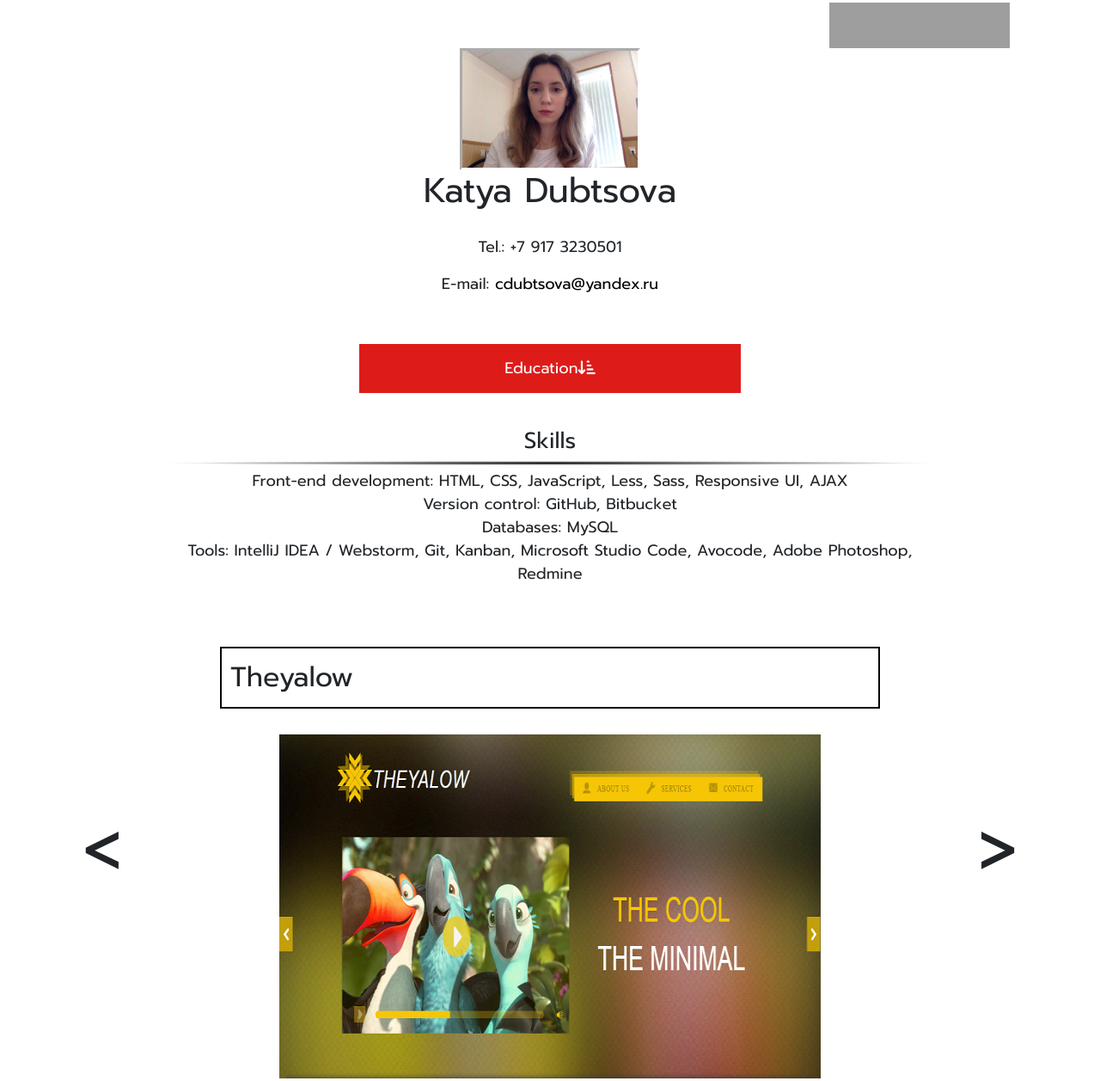
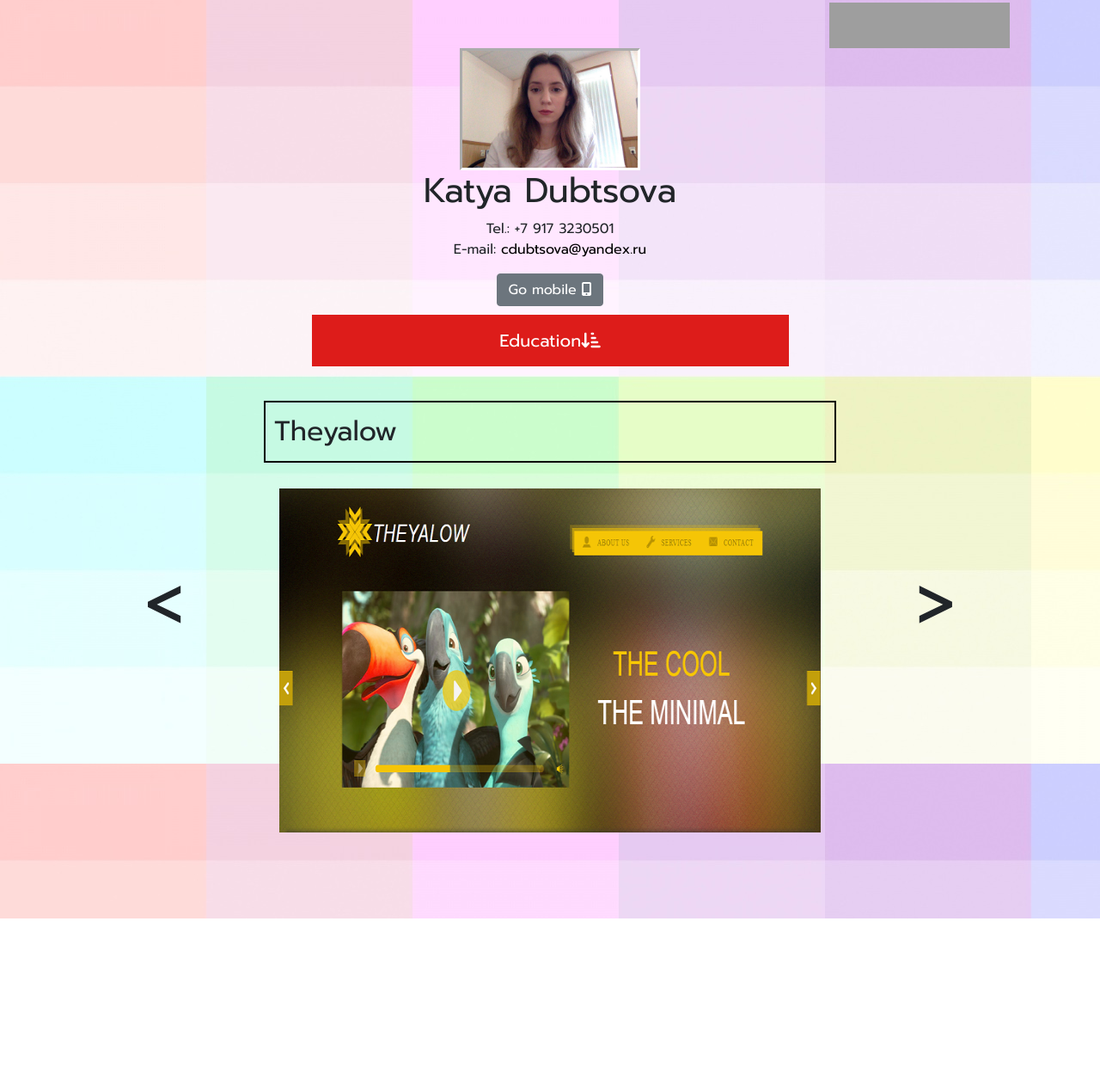
Before and after one commit to Katunya/portfolio-rs, a plain HTML site: page index.html in a window 1280 px wide. Shown: the part 12-1269 px from the top of the page at 86% size. After the commit the page ends 1080 px from the top, so only its background shows below. Drawn offline with nearby package versions, Linux system fonts and the light colour scheme; grey boxes are pictures that could not be loaded.

Commit message:
feat: fix layout

```diff
--- a/index.html
+++ b/index.html
@@ -3,7 +3,7 @@
 <head>
 	<meta charset="utf-8">
 	<title>CV</title>
-	<link rel="stylesheet" href="https://stackpath.bootstrapcdn.com/bootstrap/4.3.1/css/bootstrap.min.css" >
+	<link rel="stylesheet" href="https://stackpath.bootstrapcdn.com/bootstrap/4.3.1/css/bootstrap.min.css">
 	<link rel="stylesheet" href="style/style.css">
 	<meta name="viewport" content="width=device-width, initial-scale=1">
 </head>
@@ -23,38 +23,27 @@
 						<a href="https://t.me/cdubtsova" target="_blank"><img src="https://img.icons8.com/bubbles/100/000000/telegram-app.png" alt="Telegram"></a>
 					</li>
 				</ul>
-
 			</nav>
 			<img class="profile-photo" src="images/me.jpg" alt="Profile photo">
-			<h1>Katya Dubtsova</h1>
 		</header>
 		<main>
-			<section class="person-info">
+			<div class="person-info">
+				<h1>Katya Dubtsova</h1>
 				<ul>
-					<p>Tel.: +7 917 3230501</p>
-					<p>E-mail: <a href="mailto:cdubtsova@yandex.ru">cdubtsova@yandex.ru</a></p>
+					<li>Tel.: +7 917 3230501</li>
+					<li>E-mail: <a href="mailto:cdubtsova@yandex.ru">cdubtsova@yandex.ru</a></li>
 				</ul>
-			</section>
-
-
-			<section class="education">
+			</div>
+			<button class="switch btn btn-secondary">
+				<span class="sw-text">Go mobile</span> <i class="fas fa-mobile-alt fa-1x"></i>
+			</button>
+			<div class="education">
 				<button class="accordion" type="button">Education<i class="fas fa-sort-amount-down-alt"></i></button>
 				<div class="accordion-text">
 					2016 – 2020 Saratov State Technical University Bachelor’s in Computer Science and Engineering in Institute of Information and Communication Technologies
 				</div>
-			</section>
-			<section class="qualifications">
-				<h3>Skills</h3>
-				<div class="line"></div>
-				<ul>
-					<li>Front-end development: HTML, CSS, JavaScript, Less, Sass, Responsive UI, AJAX</li>
-					<li>Version control: GitHub, Bitbucket</li>
-					<li>Databases: MySQL</li>
-					Tools: IntelliJ IDEA / Webstorm, Git, Kanban, Microsoft Studio Code, Avocode, Adobe Photoshop, Redmine
-				</ul>
-			</section>
+			</div>
 		</main>
-<div class="slider">
 		<div class="carousel" id="rs-projects">
 			<div class="item-container">
 				<div class="item active">
@@ -89,25 +78,7 @@
 			<div class="control right">
 				<div class="arrow right">&gt;</div>
 			</div>
-
 		</div>
-</div>
-
-<!--		<footer>-->
-<!--			<ul class="bottom-contact-info">-->
-<!--				<li>-->
-<!--					<a href="https://vk.com/melk0sha" target="_blank"><img src="https://img.icons8.com/bubbles/100/000000/vk-com.png" alt="VK">VK</a>-->
-<!--				</li>-->
-<!--				<li>-->
-<!--					<a href="https://github.com/melk0sha/" target="_blank"><img src="https://img.icons8.com/bubbles/100/000000/github.png" alt="GitHub">GitHub</a>-->
-<!--				</li>-->
-<!--				<li>-->
-<!--					<a href="https://t.me/melk0sha" target="_blank"><img src="https://img.icons8.com/bubbles/100/000000/telegram-app.png" alt="Telegram">Telegram</a>-->
-<!--				</li>-->
-<!--			</ul>-->
-<!--			<p class="region">Minsk, Belarus</p>-->
-<!--			<p class="date">2019</p>-->
-<!--		</footer>-->
 	</div>
 </div>
 </body>
--- a/style/style.css
+++ b/style/style.css
@@ -8,11 +8,13 @@
     font-family: 'Prompt', sans-serif;
 }
 
+.bg {
+    background: url("../images/background.jpg");
+}
 
 .container {
-    max-width: 1140px;
     margin: 0 auto;
-    height: 1400px;
+    padding-bottom: 100px;
 }
 
 header, main, footer {
@@ -39,25 +41,11 @@ nav {
     width: 70px;
 }
 
-.bottom-contact-info {
-    display: flex;
-}
-
-.bottom-contact-info img {
-    width: 50px;
-}
-
 a {
     text-decoration: none;
     color: #000000;
 }
 
-.bottom-contact-info a {
-    display: flex;
-    align-items: center;
-    margin: 0 10px 10px 10px;
-    font-weight: bold;
-}
 
 .profile-photo {
     border: 3px inset #ffffff;
@@ -66,44 +54,6 @@ a {
 }
 
 
-main > section {
-    width: 80%;
-    margin: 20px;
-}
-
-.line {
-    height: 5px;
-    margin: 5px 0;
-    background: radial-gradient(50% 50%, #000000, transparent);
-}
-
-.toProject {
-    width: 630px;
-    height: 400px;
-    position: absolute;
-    cursor: pointer;
-    z-index: 1003;
-}
-h1 {
-    font-size: 40px;
-}
-
-h3 {
-    font-size: 26px;
-}
-
-p, section > ul {
-    font-size: 18px;
-}
-
-footer {
-    margin-top: 20px;
-}
-
-.date {
-    margin-bottom: 30px;
-}
-
 button.accordion {
     background: #DD1C1A;
     color: #ffffff;
@@ -111,43 +61,36 @@ button.accordion {
     border: 0;
     padding: 15px;
     width: 50%;
-    font-size: 18px;
+    font-size: 20px;
     transition: .4s;
     text-align: center;
+    margin: 10px 0;
+    justify-content: space-between;
 }
+
 
 button:focus {
     outline: none;
 }
 
-button.accordion.active,button.accordion:hover {
+button.accordion.active, button.accordion:hover {
     background: #9B0A07;
 }
 
 .accordion-text {
-    text-align: center;
-    padding: 0 18px;
+    margin: 0 auto;
     color: #000;
     max-height: 0;
+    width: 50%;
     overflow: hidden;
-    width: 50%;
     transition: max-height .2s ease-out;
 }
 
-.slider {
-    width: 730px;
-    height: 400px;
-    position: inherit;
 
-}
 .carousel {
-    margin-top: 600px;
-    position: absolute;
-    top: 50%;
-    left: 50%;
-    width: 100%;
+    margin: 0 auto;
     text-align: center;
-    transform: translate(-50%,-50%);
+
 }
 
 .item-container {
@@ -168,8 +111,8 @@ button.accordion.active,button.accordion:hover {
     margin: 0 auto;
 }
 
-.active,
-.next {
+.carousel .active,
+.carousel .next {
     display: block;
 }
 
@@ -256,3 +199,8 @@ button.accordion.active,button.accordion:hover {
         left: 0;
     }
 }
+
+
+@media (max-width: 375px) {
+
+}
```
Lines whose indentation alone changed are shown as unchanged.
